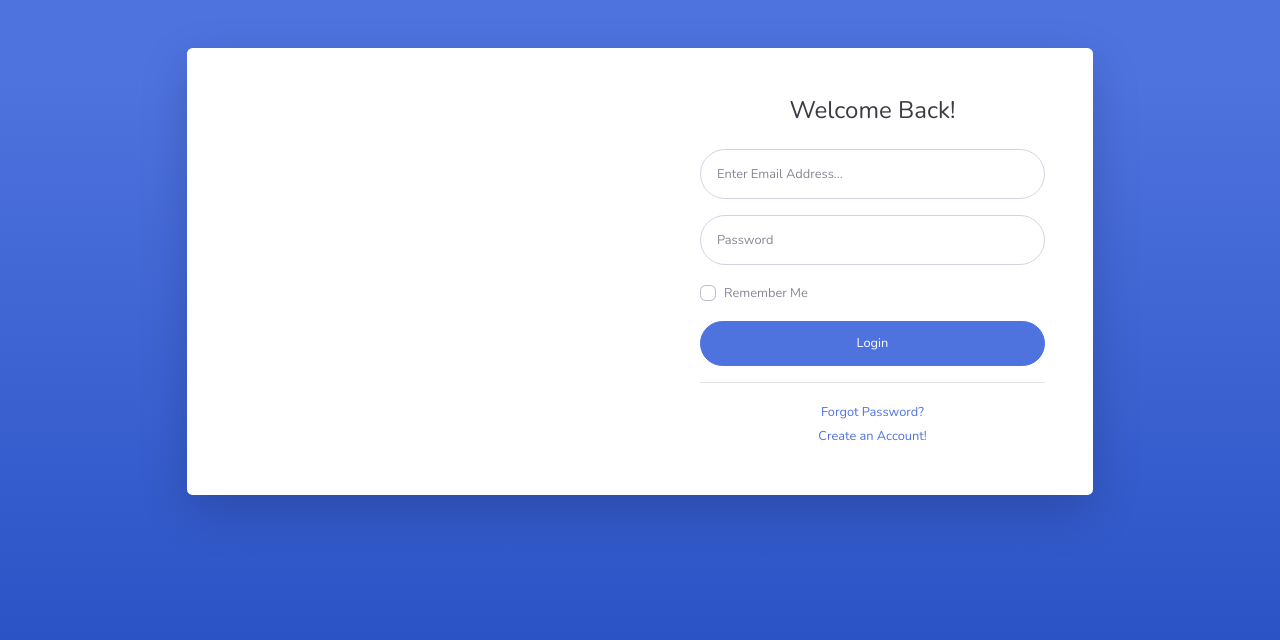
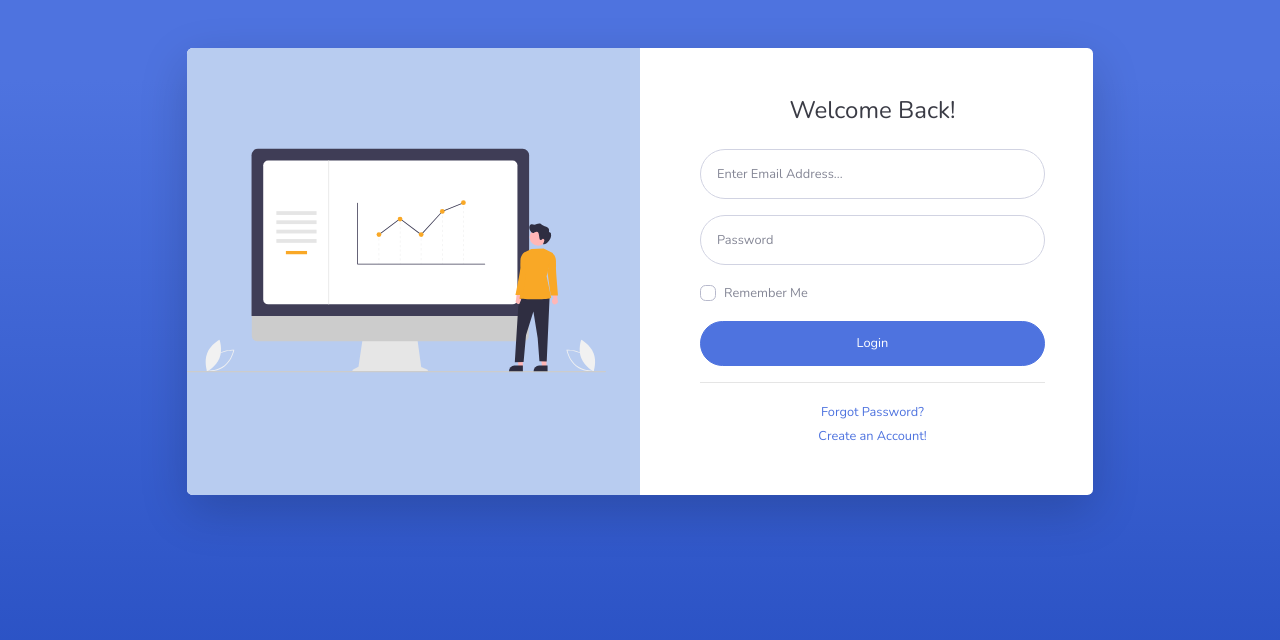
Before and after one commit to brunogabriel997/webpage, a PHP site: page /login.html in a window 1280 px wide. Shown: the top 640 px of the page. Run offline with PHP 8.4, Linux system fonts and the light colour scheme.

Commit message:
tentativa_final

```diff
--- a/projeto2/index.html
+++ b/projeto2/index.html
@@ -31,7 +31,7 @@
         <ul class="navbar-nav bg-gradient-primary sidebar sidebar-dark accordion" id="accordionSidebar">
 
             <!-- Sidebar - Brand -->
-            <a class="sidebar-brand d-flex align-items-center justify-content-center" href="index.html">
+            <a class="sidebar-brand d-flex align-items-center justify-content-center" href="#">
                 <div class="sidebar-brand-icon rotate-n-15">
                     <i class="fas fa-laugh-wink"></i>
                 </div>
@@ -43,7 +43,7 @@
 
             <!-- Nav Item - Dashboard -->
             <li class="nav-item active">
-                <a class="nav-link" href="index.html">
+                <a class="nav-link" >
                     <i class="fas fa-fw fa-tachometer-alt"></i>
                     <span>Dashboard</span></a>
             </li>
--- a/projeto2/login.html
+++ b/projeto2/login.html
@@ -35,7 +35,12 @@
                     <div class="card-body p-0">
                         <!-- Nested Row within Card Body -->
                         <div class="row">
-                            <div class="col-lg-6 d-none d-lg-block teste-bruno"></div>
+                            <div class="col-lg-6 d-none d-lg-block" style="background-color: rgb(184, 204, 240);">
+                                <img
+                                    src="img/login_vetorial.svg"
+                                    height="95%"
+                                    width="95%" />
+                            </div>
                             <div class="col-lg-6">
                                 <div class="p-5">
                                     <div class="text-center">
--- a/projeto2/scss/_login.scss
+++ b/projeto2/scss/_login.scss
@@ -8,9 +8,13 @@
 }
 
 .teste-bruno {
-  background: url(https://brunogabriel997.github.io/webpage/projeto2/img/login_vetorial.svg);
   background-position: center;
   background-size: cover;
+  background-color: rgb(233, 200, 140);
+  max-width:100%;
+	height:auto;
+
+
 }
 
 .bg-register-image {
```
Also changed, not shown: projeto2/img/login-vetorial.png (added).
